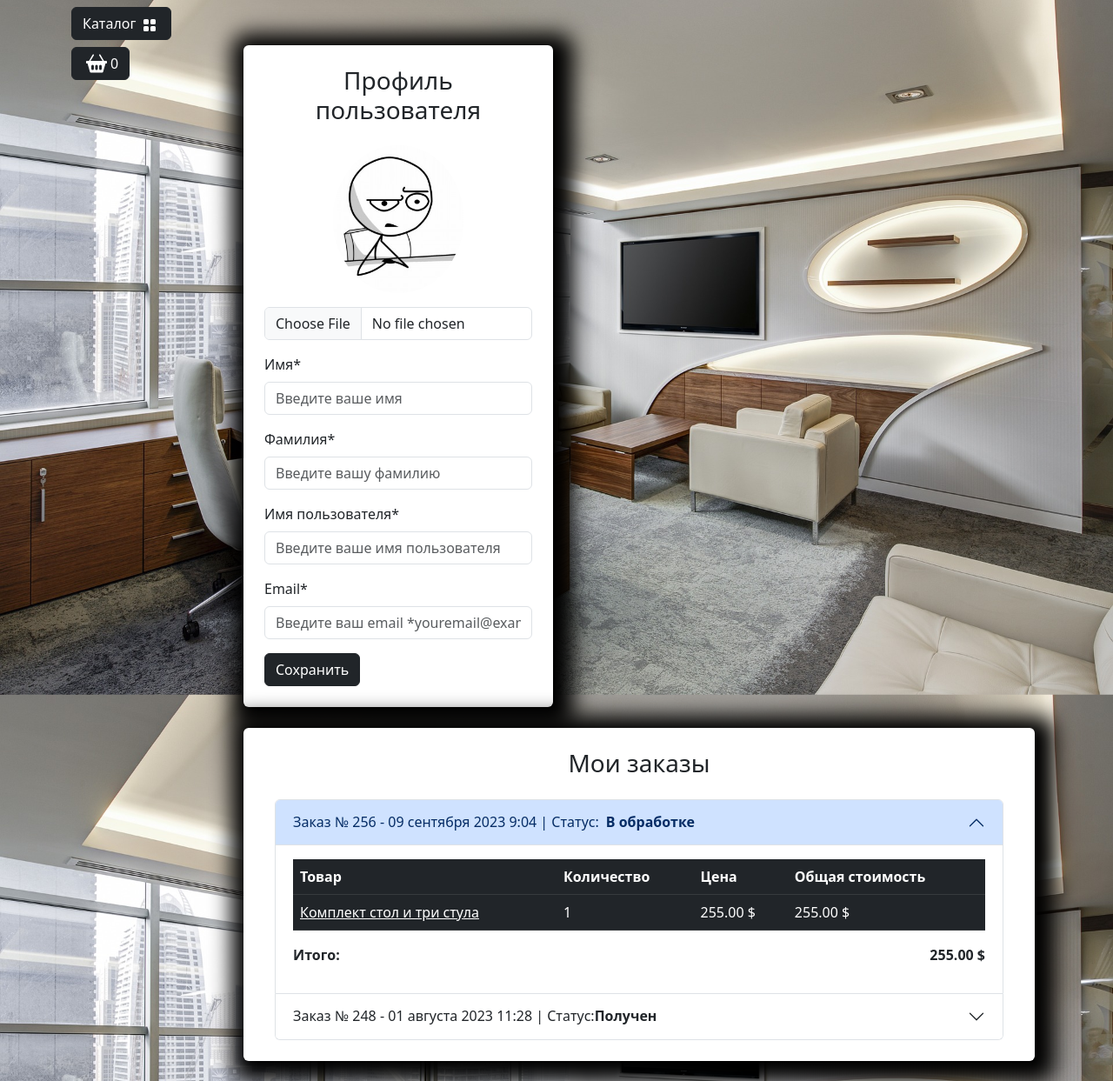
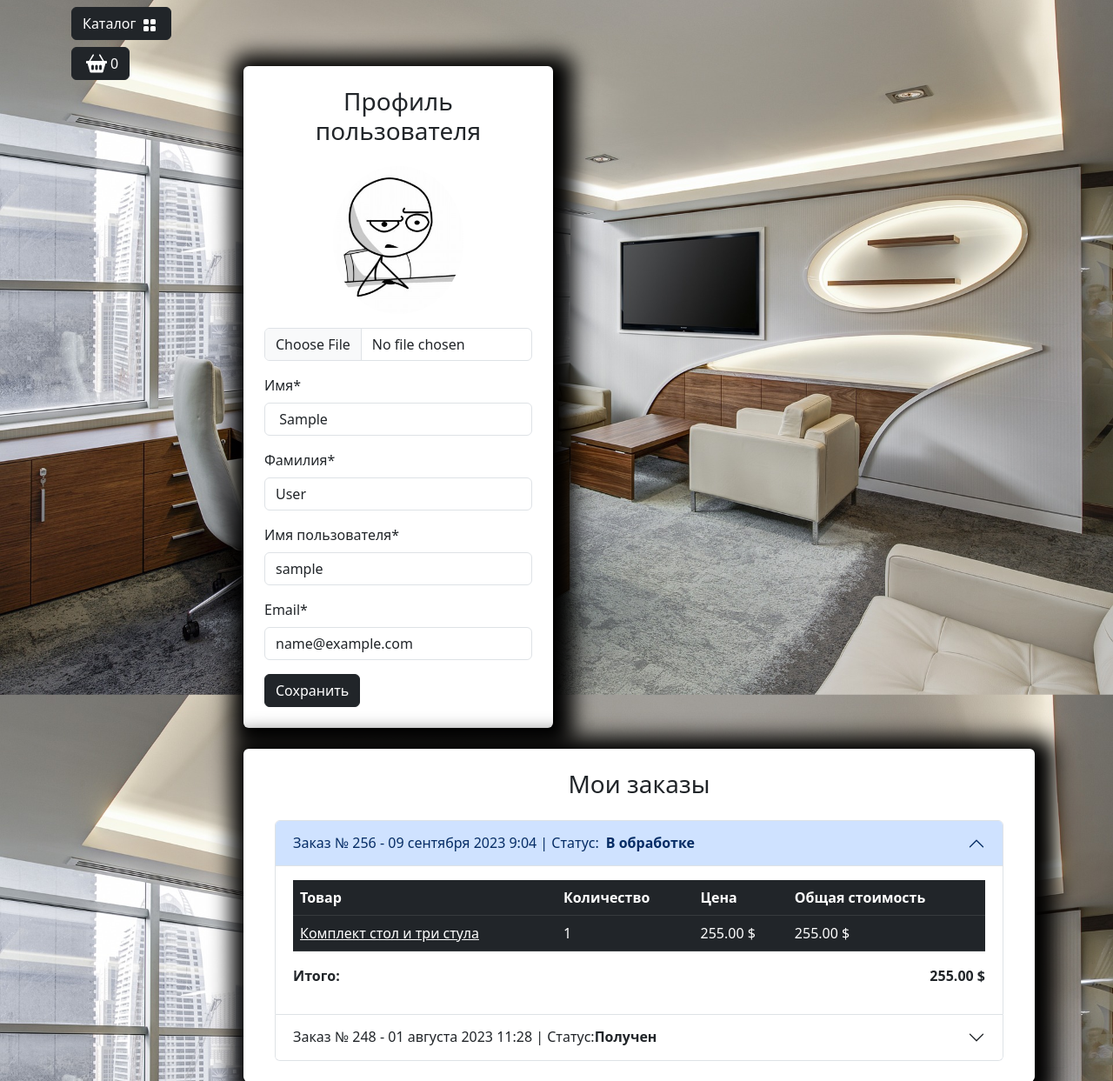
Before and after one commit to KarinaGruzilova/praktica_site_django, a Django app: page /user/profile/ in a window 1280 px wide. Shown: the part 56-1299 px from the top of the page at 87% size. Run offline with Django 4.2, Linux system fonts and the light colour scheme; the visitor is signed in with stand-in values (Sample User, id 1); data comes from the database, SQL or seed files in the repository; some libraries are stand-ins or nearby versions.

Commit message:
profile form ready

```diff
--- a/users/forms.py
+++ b/users/forms.py
@@ -1,7 +1,7 @@
 from dataclasses import fields
 from pyexpat import model
 from django import forms
-from django.contrib.auth.forms import AuthenticationForm, UserCreationForm
+from django.contrib.auth.forms import AuthenticationForm, UserCreationForm, UserChangeForm
 
 from users.models import User
 
@@ -98,3 +98,20 @@ class UserRegistrationForm(UserCreationForm):
     #             }
     #         )
     # )
+
+class ProfileForm(UserChangeForm):
+
+    class Meta:
+        model = User
+        fields = (
+            "image",
+            "first_name",
+            "last_name",
+            "username",
+            "email",
+        )
+    image= forms.ImageField(required=False)
+    first_name = forms.CharField()
+    last_name = forms.CharField()
+    username = forms.CharField()
+    email = forms.CharField()
--- a/users/models.py
+++ b/users/models.py
@@ -6,7 +6,7 @@ class User(AbstractUser):
     image = models.ImageField(upload_to='users_images', blank=True, null=True)
 
     class Meta:
-        db_table = 'гыук'
+        db_table = 'user'
         verbose_name = 'Пользователя'
         verbose_name_plural = 'Пользователи'
 
--- a/users/templates/includes/notifications.html
+++ b/users/templates/includes/notifications.html
@@ -11,3 +11,27 @@
         </div>
     </div>
 {% endif %}
+
+<div class="container mt-4">
+    <div class="row justify-content-center">
+        <div class="col-md-6">
+            {% if messages %}
+                {% for message in messages %}
+                    {% if message.tags == 'success' %}
+                    <div id="notification" class="position-fixed start-50 translate-middle-x z-3 alert alert-success fade show custom-shadow" role="alert">
+                        {{ message }}
+                    </div>
+                    {% endif %}
+                    {% if message.tags == 'warning' %}
+                    <div id="notification" class="position-fixed start-50 translate-middle-x z-3 alert alert-danger fade show custom-shadow" role="alert">
+                        {{ message }}
+                    </div>
+                    {% endif %}
+                {% endfor %}
+            {% else %}
+            <div id="jq-notification" class="position-fixed start-50 translate-middle-x z-3 alert alert-success fade show custom-shadow" style="display: none;" role="alert">
+            </div>
+            {% endif %}
+        </div>
+    </div>
+</div>
--- a/users/templates/users/profile.html
+++ b/users/templates/users/profile.html
@@ -9,35 +9,64 @@
                 <div class="col-md-5">
                     <div class=" bg-white p-4 mb-4 mx-2 rounded custom-shadow">
                         <h3 class="text-center mb-4">Профиль пользователя</h3>
-                        <form>
+                        <form action="{% url "users:profile" %}" method="post" enctype="multipart/form-data">
+                            {% csrf_token %}
                             <div class="row">
                                 <div class="col-md-12 mb-3 text-center">
-                                    <img src="{% static "deps/images/baseavatar.jpg" %}"
-                                        alt="Аватар пользователя" class="img-fluid rounded-circle"
-                                        style="max-width: 150px;">
-                                    <input type="file" class="form-control mt-3" id="avatar"
+                                    {% if user.image %}
+                                        <img src="{{ user.image.url}}"
+                                            alt="Аватар пользователя" class="img-fluid rounded-circle"
+                                            style="max-width: 150px;">
+                                    {% else %}
+                                        <img src="{% static "deps/images/baseavatar.jpg" %}"
+                                            alt="Аватар пользователя" class="img-fluid rounded-circle"
+                                            style="max-width: 150px;">
+                                    {% endif %}
+
+                                    <input type="file" class="form-control mt-3" id="id_image"
+                                        name="image"
                                         accept="image/*">
+                                        {% if form.image.errors %}
+                                        <div class="alert alert-danger alert-dismissible fade show">{{form.image.errors}}</div>
+                                        {% endif %}
                                 </div>
                                 <div class="col-md-12 mb-3">
-                                    <label for="firstName" class="form-label">Имя*</label>
-                                    <input type="text" class="form-control" id="firstName"
-                                        placeholder="Введите ваше имя" value="" required>
+                                    <label for="id_first_name" class="form-label">Имя*</label>
+                                    <input type="text" class="form-control" id="id_first_name"
+                                        name="first_name"
+                                        placeholder="Введите ваше имя"
+                                        value=" {{ form.first_name.value}}" required>
+                                        {% if form.first_name.errors %}
+                                        <div class="alert alert-danger alert-dismissible fade show">{{form.first_name.errors}}</div>
+                                        {% endif %}
                                 </div>
                                 <div class="col-md-12 mb-3">
-                                    <label for="lastName" class="form-label">Фамилия*</label>
-                                    <input type="text" class="form-control" id="lastName"
-                                        placeholder="Введите вашу фамилию" value="" required>
+                                    <label for="id_last_name" class="form-label">Фамилия*</label>
+                                    <input type="text" class="form-control" id="id_last_name"
+                                        name="last_name"
+                                        placeholder="Введите вашу фамилию" value="{{ form.last_name.value}}" required>
+                                        {% if form.last_name.errors %}
+                                        <div class="alert alert-danger alert-dismissible fade show">{{form.last_name.errors}}</div>
+                                        {% endif %}
                                 </div>
                                 <div class="col-md-12 mb-3">
-                                    <label for="username" class="form-label">Имя пользователя*</label>
-                                    <input type="text" class="form-control" id="username"
-                                        placeholder="Введите ваше имя пользователя" value="" required>
+                                    <label for="id_username" class="form-label">Имя пользователя*</label>
+                                    <input type="text" class="form-control" id="id_username"
+                                        name="username"
+                                        placeholder="Введите ваше имя пользователя" value="{{ form.username.value}}" required>
+                                        {% if form.username.errors %}
+                                        <div class="alert alert-danger alert-dismissible fade show">{{form.username.errors}}</div>
+                                        {% endif %}
                                 </div>
                                 <div class="col-md-12 mb-3">
-                                    <label for="email" class="form-label">Email*</label>
-                                    <input type="email" class="form-control" id="email"
-                                        placeholder="Введите ваш email *youremail@example.com" value=""
+                                    <label for="id_email" class="form-label">Email*</label>
+                                    <input type="email" class="form-control" id="id_email"
+                                        name="email"
+                                        placeholder="Введите ваш email *youremail@example.com" value="{{form.email.value}}"
                                         required>
+                                        {% if form.email.errors %}
+                                        <div class="alert alert-danger alert-dismissible fade show">{{form.email.errors}}</div>
+                                        {% endif %}
                                 </div>
                             </div>
                             <button type="submit" class="btn btn-dark">Сохранить</button>
--- a/users/views.py
+++ b/users/views.py
@@ -1,12 +1,14 @@
-from django.contrib import auth
+from django.contrib.auth.decorators import login_required
+from django.contrib import auth, messages
 from django.contrib.auth import authenticate
 from django.http import HttpResponseRedirect
 from django.shortcuts import redirect, render
 from django.urls import reverse
+from traitlets import Instance
 
 
 import users
-from users.forms import UserLoginForm, UserRegistrationForm
+from users.forms import ProfileForm, UserLoginForm, UserRegistrationForm
 
 def login(request):
 
@@ -18,6 +20,7 @@ def login(request):
             user = auth.authenticate(request, username=username, password=password)
             if user :
                 auth.login(request, user)
+                messages.success(request, f"{username}, Вы вошли в аккаунт")
                 return HttpResponseRedirect(reverse('main:index'))
     else:
         form = UserLoginForm()
@@ -28,7 +31,9 @@ def login(request):
     }
     return render(request, 'users/login.html', context)
 
+@login_required
 def logout(request):
+    messages.success(request, f"{request.user.username}, Вы вышли из аккаунта")
     auth.logout(request)
     return redirect(reverse('main:index'))
 
@@ -41,18 +46,31 @@ def reg(request):
            form.save()
            user = form.instance
            auth.login(request, user)
+           messages.success(request, f"{user.username}, Вы успешно зарегистрировались и вошли в аккаунт")
         return HttpResponseRedirect(reverse('main:index'))
     else:
         form = UserRegistrationForm()
 
     context =  {
-        'title': 'Регистрация'
+        'title': 'Регистрация',
+        'form': form
     }
     return render(request, 'users/reg.html', context)
 
+@login_required
+def profile(request) :
 
-def profile(request) :
+    if request.method == 'POST':
+        form = ProfileForm(data=request.POST, instance=request.user, files=request.FILES)
+        if form.is_valid():
+            form.save()
+            messages.success(request, "Данные успешно обновлены")
+            return HttpResponseRedirect(reverse('user:profile'))
+    else:
+        form = ProfileForm(instance=request.user)
+
     context =  {
-        'title': 'Профиль'
+        'title': 'Профиль',
+        'form': form
     }
     return render(request, 'users/profile.html', context)
```
Also changed, not shown: users/migrations/0002_alter_user_table.py (added).
